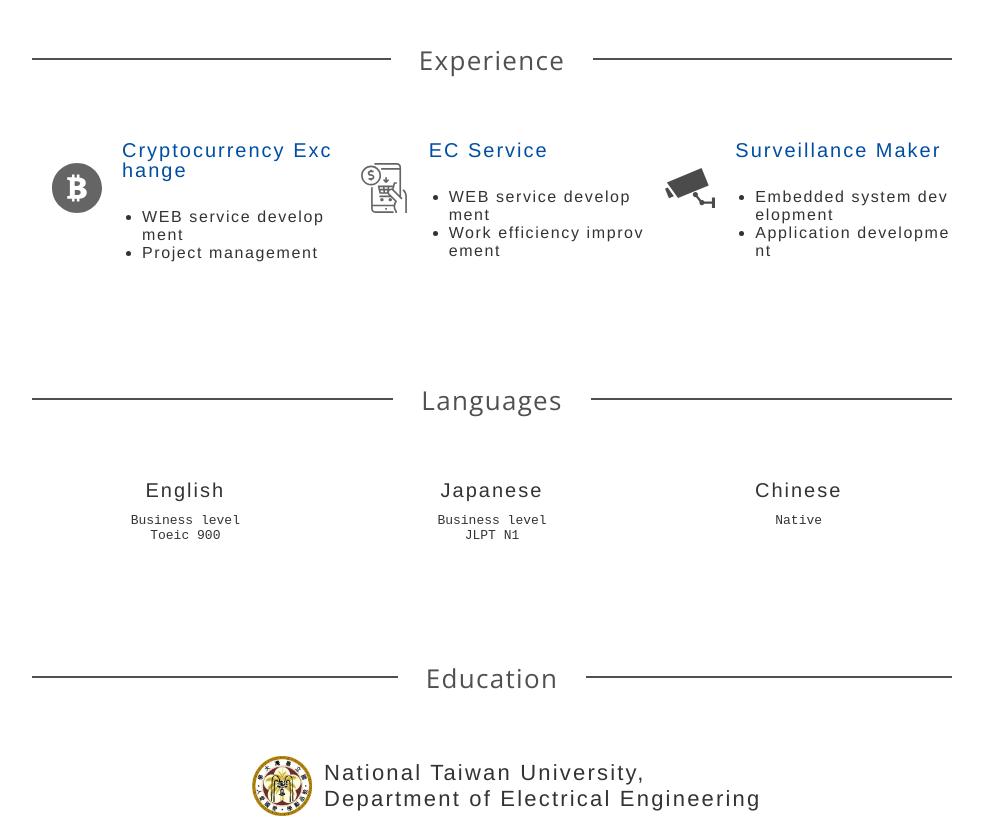
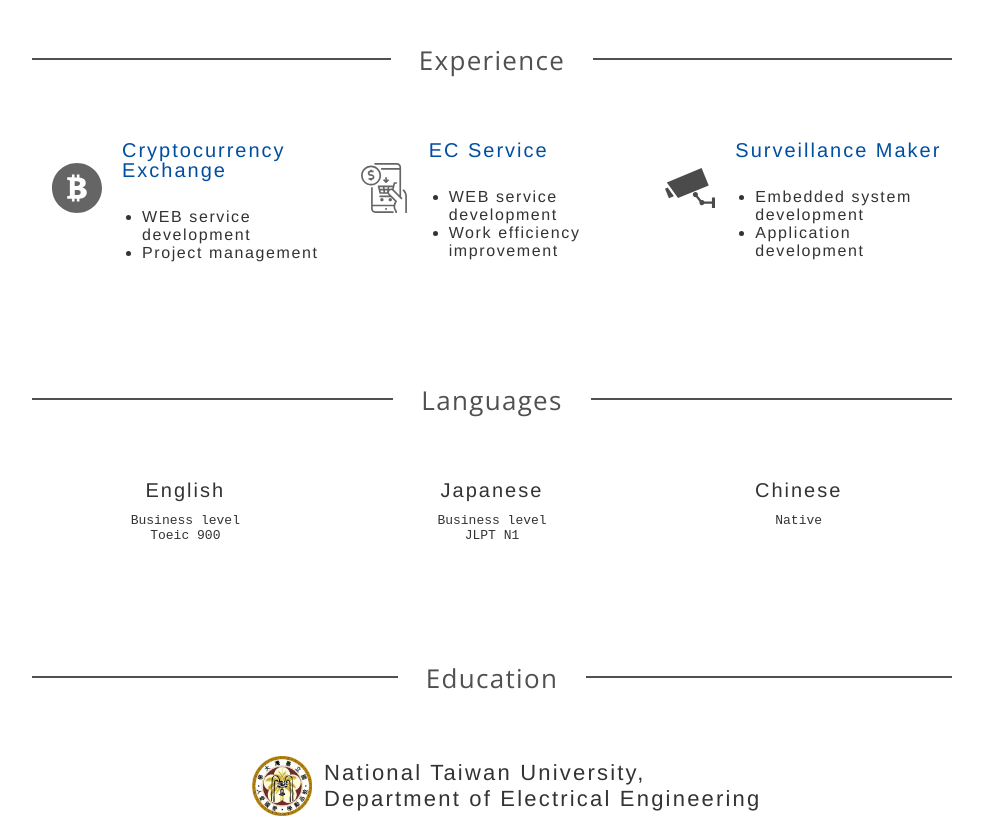
Before and after one commit to hrdrq/homepage, a Vue app: page / in a window 1280 px wide. Shown: the part 1160-1978 px from the top of the page, without its empty margins (148-1131 px from the left). Built offline with nearby package versions, Linux system fonts and the light colour scheme; a web font is replaced by a local one.

Commit message:
disable word-break: break-all

```diff
--- a/src/pages/Main/Cell.vue
+++ b/src/pages/Main/Cell.vue
@@ -75,7 +75,7 @@ export default {
       width: 100%;
     }
     /* max-width: 280px; */
-    word-break: break-all;
+    /* word-break: break-all; */
     @include md {
       width: calc(100% - 70px);
     }
```
